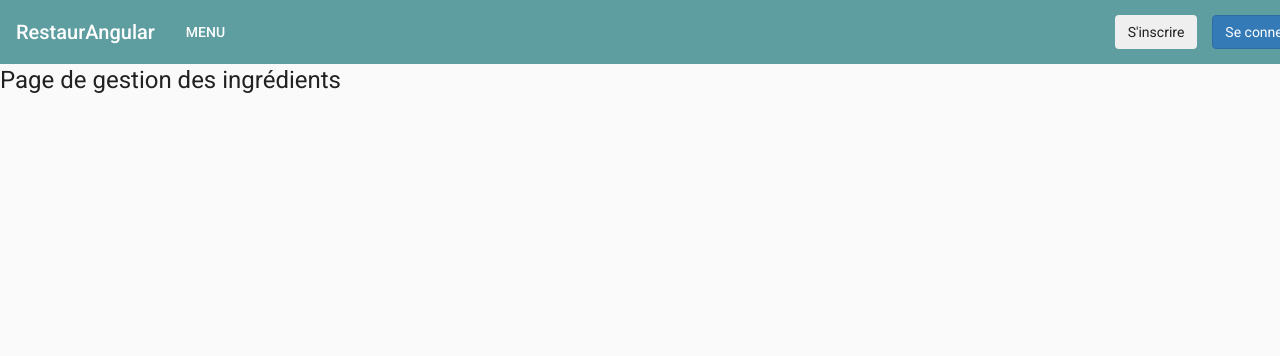
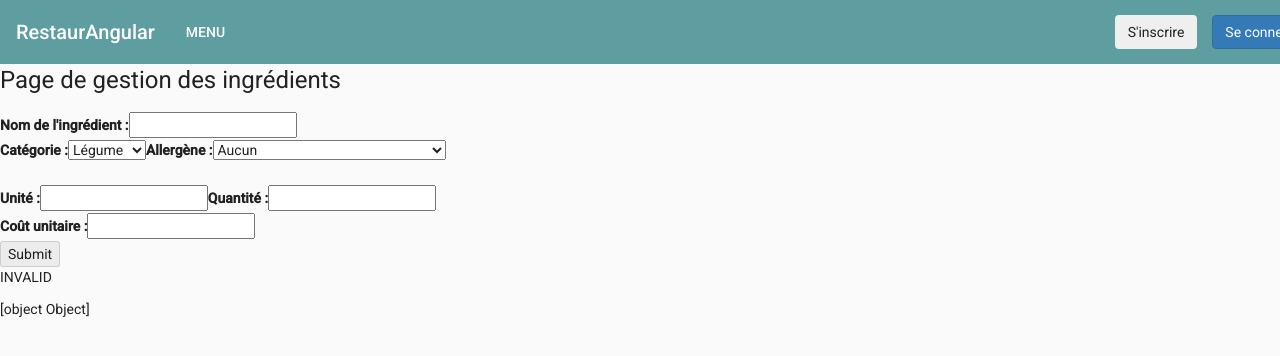
Before and after one commit to QuentinDesbrousses/RestaurantApp, an Angular app in the folder frontend/: page /gestionIngredient in a window 1280 px wide. Shown: the top 356 px of the page. Built offline with nearby package versions, Linux system fonts and the light colour scheme.

Commit message:
update ingredient creeation form

```diff
--- a/frontend/src/app/app-routing.module.ts
+++ b/frontend/src/app/app-routing.module.ts
@@ -8,6 +8,7 @@ import { CreationFicheComponent } from './pages/creation-fiche/creation-fiche.co
 import { GestionIngredientComponent } from './pages/gestion-ingredient/gestion-ingredient.component';
 import { InscriptionComponent } from './pages/inscription/inscription.component';
 import {NavbarComponent} from "./components/navbar/navbar.component";
+import {IngredientFormComponent} from "./components/ingredient-form/ingredient-form.component";
 
 const routes: Routes = [
 
@@ -19,6 +20,7 @@ const routes: Routes = [
   { path : "consultationFiche", component:ConsultationFicheComponent },
   { path : "creationFiche", component:CreationFicheComponent },
   { path : "gestionIngredient", component:GestionIngredientComponent },
+  { path : "creationIngredient", component:IngredientFormComponent }
 
 ];
 
--- a/frontend/src/app/components/ingredient-form/ingredient-form.component.html
+++ b/frontend/src/app/components/ingredient-form/ingredient-form.component.html
@@ -1 +1,37 @@
-<p>ingredient-form works!</p>
+<!-- Creation FormGroup-->
+<form [formGroup]="creationIngredient" (ngSubmit)="onSubmit()">
+
+    <label for="nom">Nom de l'ingrédient : </label>
+    <input id="nom" type="text" formControlName="nom">
+    <br>
+
+    <label for="categorie">Catégorie : </label>
+    <select id="categorie" type="text" formControlName="categorie">
+        <option *ngFor="let cat of categories">{{cat}}</option>
+    </select>
+
+    <label for="allergene">Allergène : </label>
+    <select id="allergene" type="text" formControlName="allergene">
+        <option *ngFor="let al of allergenes">{{al}}</option>
+    </select>
+    <br>
+    <br>
+
+    <label for="unite">Unité : </label>
+    <input id="unite" type="text" formControlName="unite">
+
+    <label for="quantite">Quantité : </label>
+    <input id="quantite" type="text" formControlName="quantite">
+    <br>
+
+    <label for="coutU">Coût unitaire : </label>
+    <input id="coutU" type="text" formControlName="coutU">
+    <br>
+
+    <button type="submit" [disabled]="!creationIngredient.valid">Submit</button>
+    <br>
+
+    <p>{{creationIngredient.status}}</p>
+    <p>{{creationIngredient.value.toString()}}</p>
+
+</form>
--- a/frontend/src/app/components/ingredient-form/ingredient-form.component.ts
+++ b/frontend/src/app/components/ingredient-form/ingredient-form.component.ts
@@ -1,15 +1,46 @@
-import { Component, OnInit } from '@angular/core';
+import { Component } from '@angular/core';
+import { FormBuilder} from '@angular/forms';
+import { Validators } from '@angular/forms';
 
 @Component({
   selector: 'app-ingredient-form',
   templateUrl: './ingredient-form.component.html',
   styleUrls: ['./ingredient-form.component.css']
 })
-export class IngredientFormComponent implements OnInit {
+export class IngredientFormComponent {
+  constructor(private fb: FormBuilder) { }
+  creationIngredient = this.fb.group({
+    nom : ['',Validators.required],
+    categorie : ['Légume',Validators.required],
+    allergene : ['Aucun',Validators.required],
+    unite : ['',Validators.required],
+    quantite : ['',Validators.required],
+    coutU : ['',Validators.required],
 
-  constructor() { }
+  })
 
-  ngOnInit(): void {
+
+
+  categories = ['Légume','Fruit','Fromage']
+  allergenes = ['Aucun',
+    'Arachide',
+    'Céleri',
+    'Crabe','Crevette','Écrevisse','Homard','Langoustine',
+    'Avoine','Blé','Épeautre','Kamut et leurs souches hybridées','Orge','Seigle',
+    'Amande','Noisette','Noix','Noix du Brésil','Noix de Cajou','Noix de macadamia','Noix de pécan','Noix de Queensland','Pistache',
+    'Lait',
+    'Lupin',
+    'Oeuf',
+    'Poisson',
+    'Bulot','Calamar','Escargot','Huitre','Moule','Palourde','Pétoncle','Pieuvre',
+    'Moutarde',
+    'Sésame',
+    'Soja',
+    'Sulfites'
+    ]
+
+  onSubmit(){
+    console.log(this.creationIngredient.value)
   }
 
 }
--- a/frontend/src/app/components/landing-component/landing.component.html
+++ /dev/null
@@ -1 +0,0 @@
-<p>landing-component works!</p>
--- a/frontend/src/app/components/landing-component/landing.component.ts
+++ /dev/null
@@ -1,15 +0,0 @@
-import { Component, OnInit } from '@angular/core';
-
-@Component({
-  selector: 'app-landing-component',
-  templateUrl: './landing.component.html',
-  styleUrls: ['./landing.component.css']
-})
-export class LandingComponent implements OnInit {
-
-  constructor() { }
-
-  ngOnInit(): void {
-  }
-
-}
--- a/frontend/src/app/pages/accueil/accueil.component.ts
+++ b/frontend/src/app/pages/accueil/accueil.component.ts
@@ -1,5 +1,5 @@
 import { Component, OnInit } from '@angular/core';
-import { NavbarComponent } from 'src/app/components/navbar/navbar.component';
+
 @Component({
   selector: 'app-accueil',
   templateUrl: './accueil.component.html',
--- a/frontend/src/app/pages/gestion-ingredient/gestion-ingredient.component.html
+++ b/frontend/src/app/pages/gestion-ingredient/gestion-ingredient.component.html
@@ -1,2 +1,3 @@
+<h1>Page de gestion des ingrédients</h1>
 
-<h1>Page de gestion des ingrédients</h1>
+<app-ingredient-form></app-ingredient-form>
```
Also changed, not shown: frontend/src/app/app.module.ts (+3 -4 lines), frontend/src/app/components/landing-component/landing.component.css (deleted), 1 other file (tests, documents, lock files or other folders).
